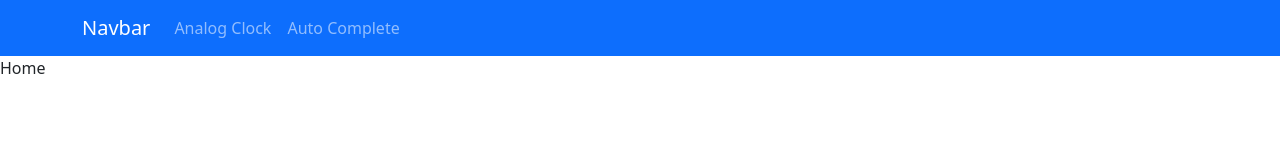
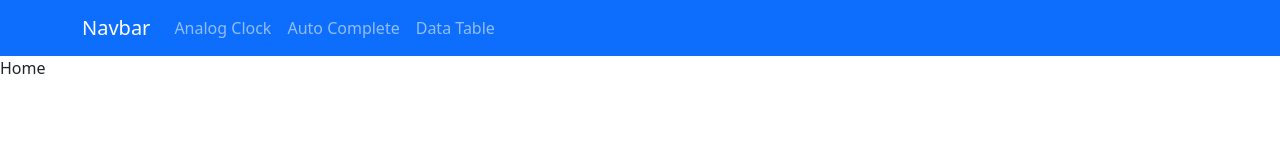
Before and after one commit to VedantGoradiya/Multiple_Project, a React (Vite) app: page / in a window 1280 px wide. Shown: the top 160 px of the page. Built offline with nearby package versions, Linux system fonts and the light colour scheme.

Commit message:
Feat: Added to navigation

```diff
--- a/src/App.jsx
+++ b/src/App.jsx
@@ -5,6 +5,7 @@ import { BrowserRouter, Route, Routes } from "react-router-dom";
 import Home from "./Pages/Home";
 import AnalogClock from "./Pages/AnalogClock/AnalogClock";
 import AutoComplete from "./Pages/AutoComplete/AutoComplete";
+import DataTable from "./Pages/DataTable/DataTable";
 
 function App() {
   return (
@@ -14,8 +15,8 @@ function App() {
         <Routes>
           <Route path="/" element={<Home />} />
           <Route path="/Analog_Clock" element={<AnalogClock />} />
-          <Route path="Auto_Complete" element={<AutoComplete />} />
-          {/* <Route path="*" element={<NoPage />} /> */}
+          <Route path="/Auto_Complete" element={<AutoComplete />} />
+          <Route path="/Data_Table" element={<DataTable />} />
         </Routes>
       </BrowserRouter>
     </>
--- a/src/Components/Navbar.jsx
+++ b/src/Components/Navbar.jsx
@@ -11,6 +11,7 @@ const MainNav = () => {
           <Nav className="me-auto">
             <Nav.Link href="/Analog_Clock">Analog Clock</Nav.Link>
             <Nav.Link href="/Auto_Complete">Auto Complete</Nav.Link>
+            <Nav.Link href="/Data_Table">Data Table</Nav.Link>
           </Nav>
         </Container>
       </Navbar>
```
